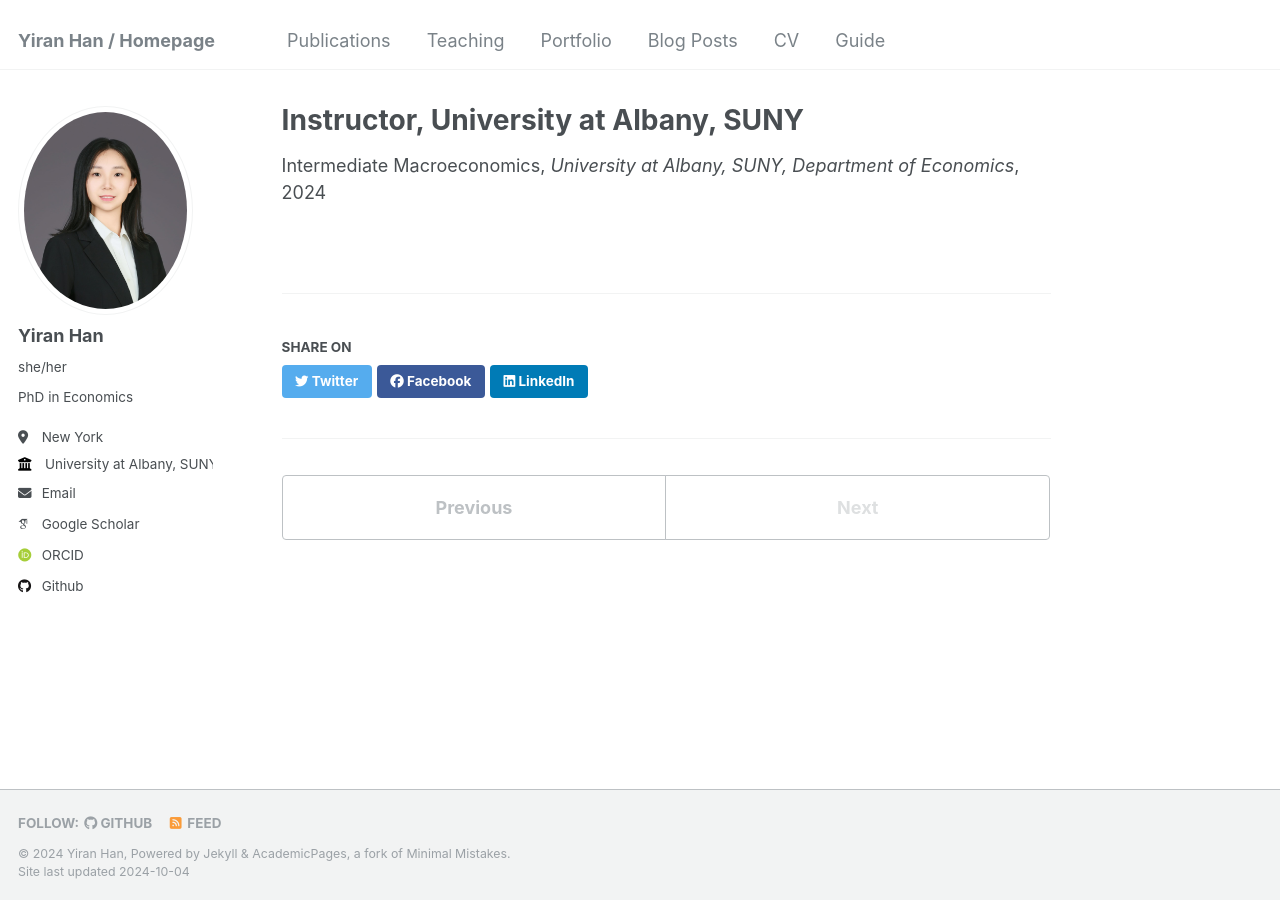
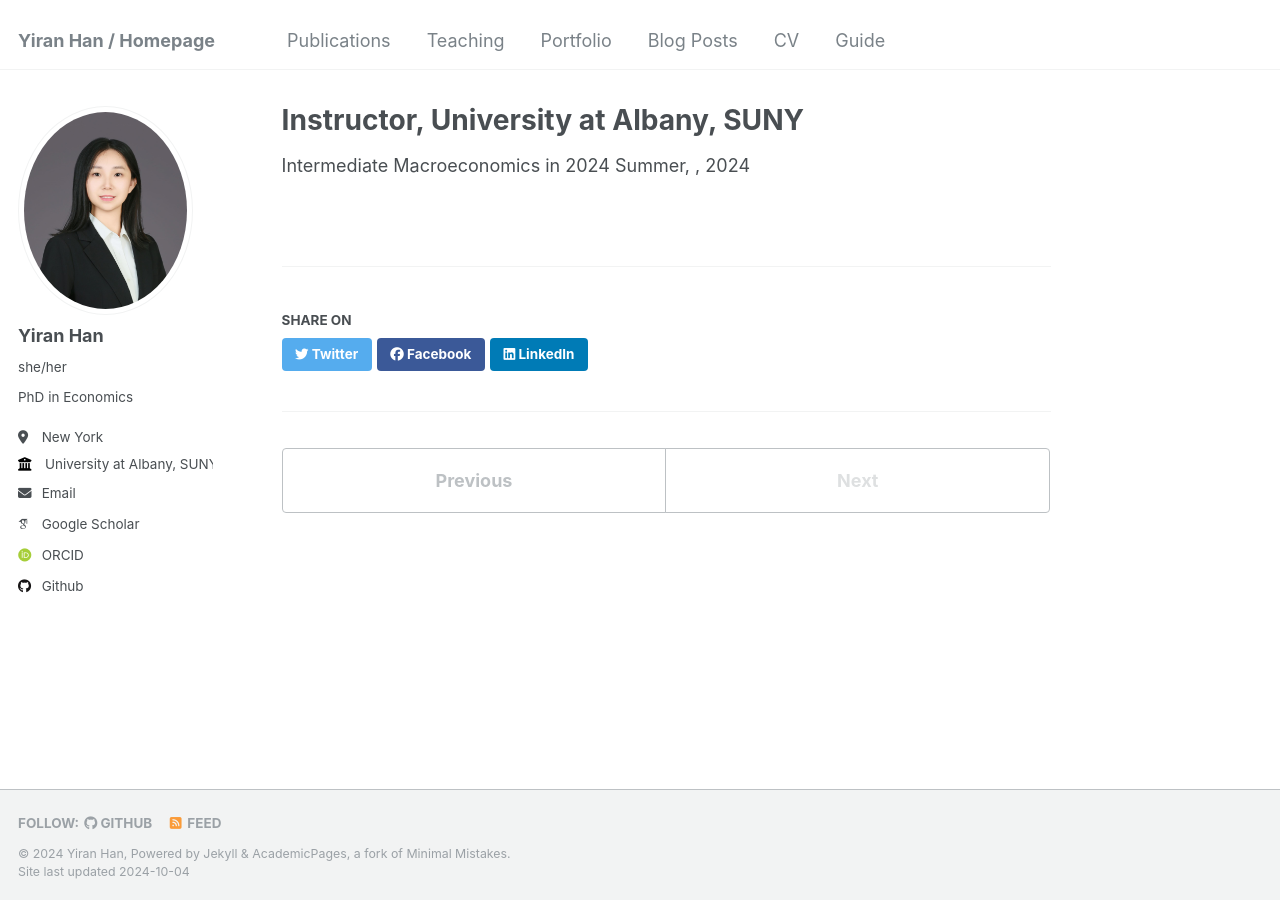
Before and after one commit to yiran-han/yiran-han.github.io, a Jekyll site: the page built from _teaching/2024-summer-teaching.md, in a window 1280 px wide. Built offline with Jekyll 4.4.1, drawn with Linux system fonts in a browser that asks for light colours; some web fonts are replaced.

Commit message:
Update 2024-summer-teaching.md

```diff
--- a/_teaching/2024-summer-teaching.md
+++ b/_teaching/2024-summer-teaching.md
@@ -1,9 +1,9 @@
 ---
 title: "Instructor, University at Albany, SUNY"
 collection: teaching
-type: "Intermediate Macroeconomics"
-permalink: /teaching/2024-summer-teaching
-venue: "University at Albany, SUNY, Department of Economics"
-date: 2024-07-01
-location: "Albany, NY"
+type: "Intermediate Macroeconomics in 2024 Summer"
+# permalink: /teaching/2024-summer-teaching
+# venue: "University at Albany, SUNY, Department of Economics"
+# date: 2024-07-01
+# location: "Albany, NY"
 ---
```
